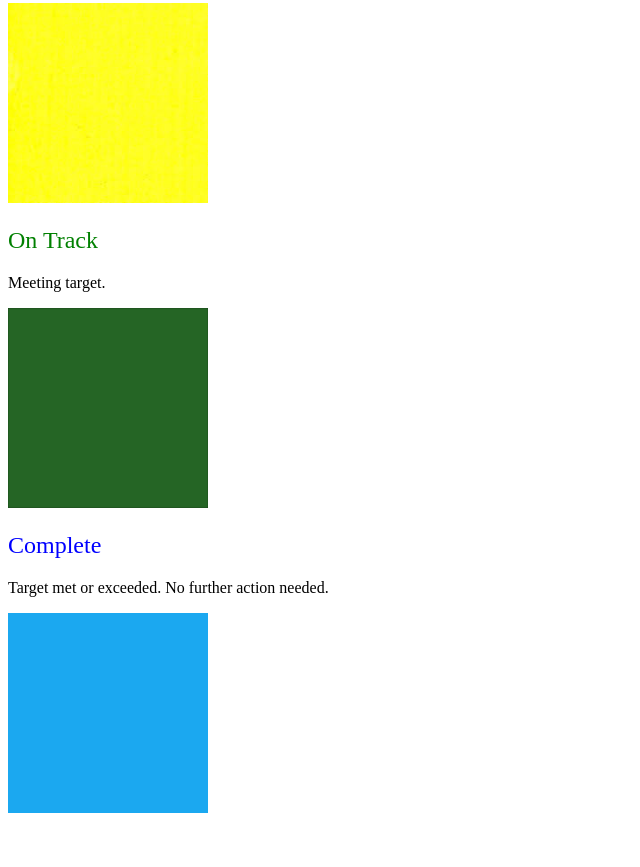
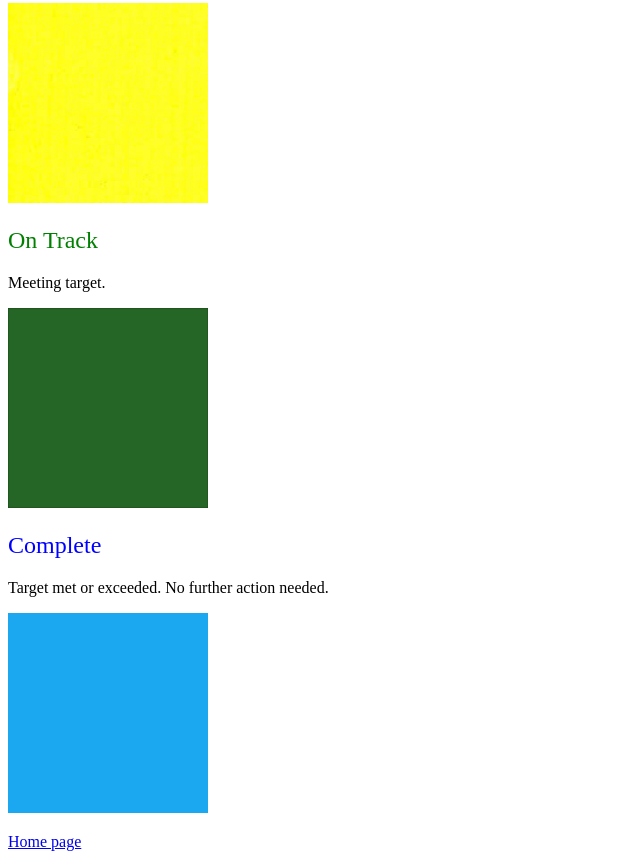
Before and after one commit to samuelkd1/Portfolio, a plain HTML site: page Project 2/index.html in a window 1280 px wide. Shown: the part 814-1681 px from the top of the page, without its empty margins (0-640 px from the left). Before the commit the page ends 1639 px from the top, so only its background shows below. Drawn offline with Linux system fonts and the light colour scheme.

Commit message:
add home button to project

```diff
--- a/Project 2/index.html
+++ b/Project 2/index.html
@@ -29,6 +29,8 @@
     <h2 class="color-title" id="blue">Complete</h2>
     <p>Target met or exceeded. No further action needed.</p>
     <img src="./assets/images/blue.png" alt="blue status swatch" />
+   <br>
+    <p><a href="../index.html">Home page</a></p>
   </body>
 </html>
 
```
